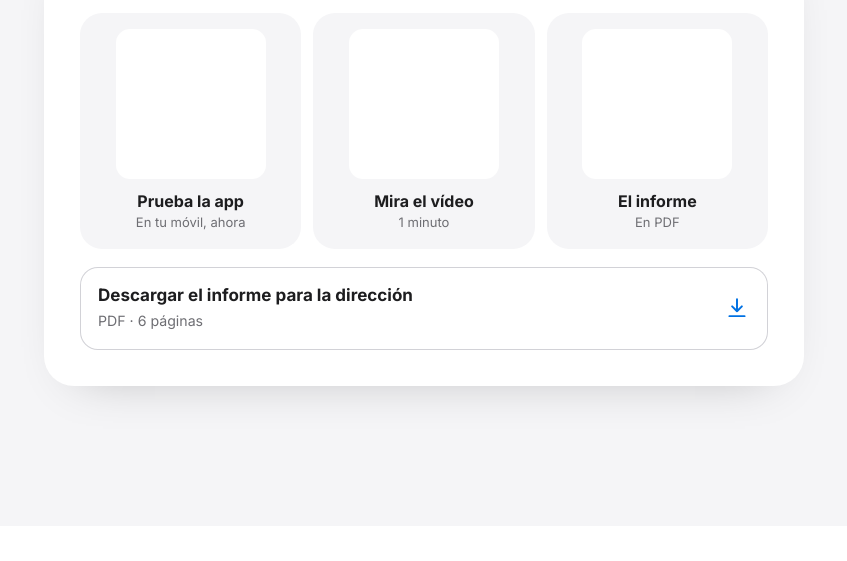
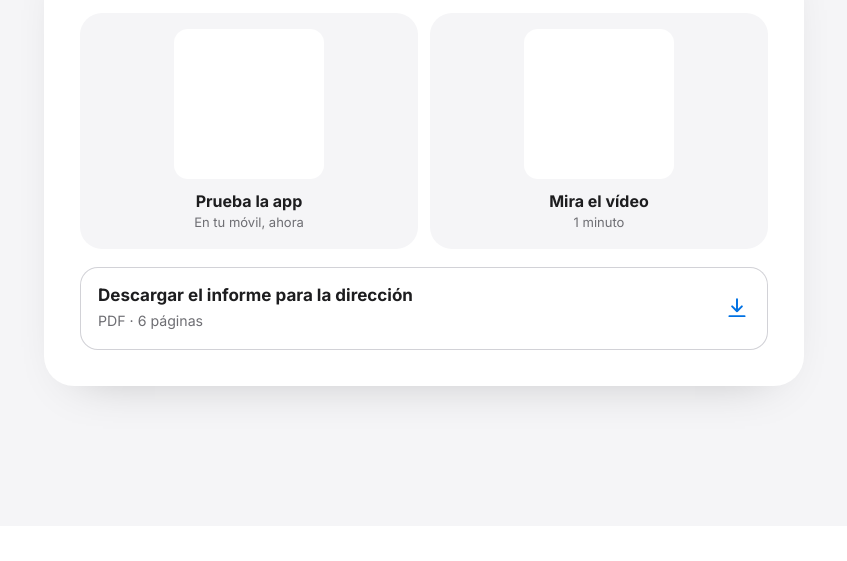
Before and after one commit to ErikHVACdev/bti, a plain HTML site: page education.html in a window 1280 px wide. Shown: the part 6928-7489 px from the top of the page, without its empty margins (216-1063 px from the left). Drawn offline with Linux system fonts and the light colour scheme.

Commit message:
Quitar el QR del informe en Education y Pro

```diff
--- a/education.html
+++ b/education.html
@@ -170,7 +170,7 @@
     </div>
   </div>
 </section>
-<!-- Para llevar: la app, el vídeo y el informe en PDF, con sus QR -->
+<!-- Para llevar: QR de la app y del vídeo, y el informe en PDF para descargar -->
 <section class="pad grey" id="llevar">
   <div class="wrap">
     <div class="center">
@@ -180,10 +180,9 @@
     </div>
     <div class="doc take rv">
       <span class="bti"><b>BTI</b><i class="edu">Education</i></span>
-      <div class="qrs three">
+      <div class="qrs">
         <a class="qr-card" href="https://erikhvacdev.github.io/repelega-demo/" target="_blank" rel="noopener"><div class="qr" data-qr="https://erikhvacdev.github.io/repelega-demo/"></div><b>Prueba la app<small>En tu móvil, ahora</small></b></a>
         <a class="qr-card" href="https://erikhvacdev.github.io/repelega-demo/video/" target="_blank" rel="noopener"><div class="qr" data-qr="https://erikhvacdev.github.io/repelega-demo/video/"></div><b>Mira el vídeo<small>1 minuto</small></b></a>
-        <a class="qr-card" href="https://erikhvacdev.github.io/bti/informes/bti-education.pdf" target="_blank" rel="noopener"><div class="qr" data-qr="https://erikhvacdev.github.io/bti/informes/bti-education.pdf"></div><b>El informe<small>En PDF</small></b></a>
       </div>
       <a class="dl" href="informes/bti-education.pdf" target="_blank" download><span><b>Descargar el informe para la dirección</b><small>PDF · 6 páginas</small></span><svg viewBox="0 0 24 24"><path d="M12 4v11m0 0-4.5-4.5M12 15l4.5-4.5M5 19.5h14"/></svg></a>
     </div>
```
Also changed, not shown: pro.html (+2 -3 lines).
